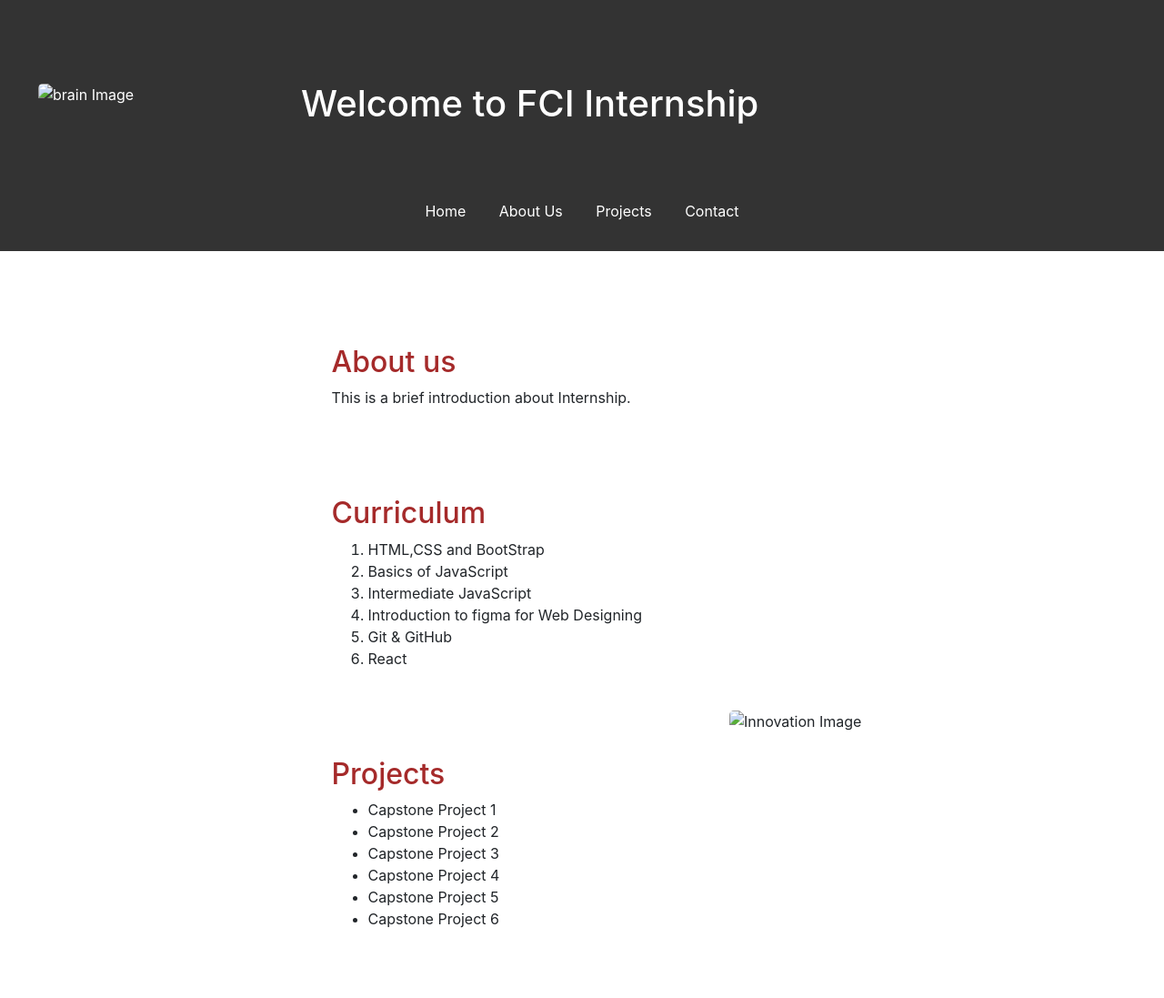
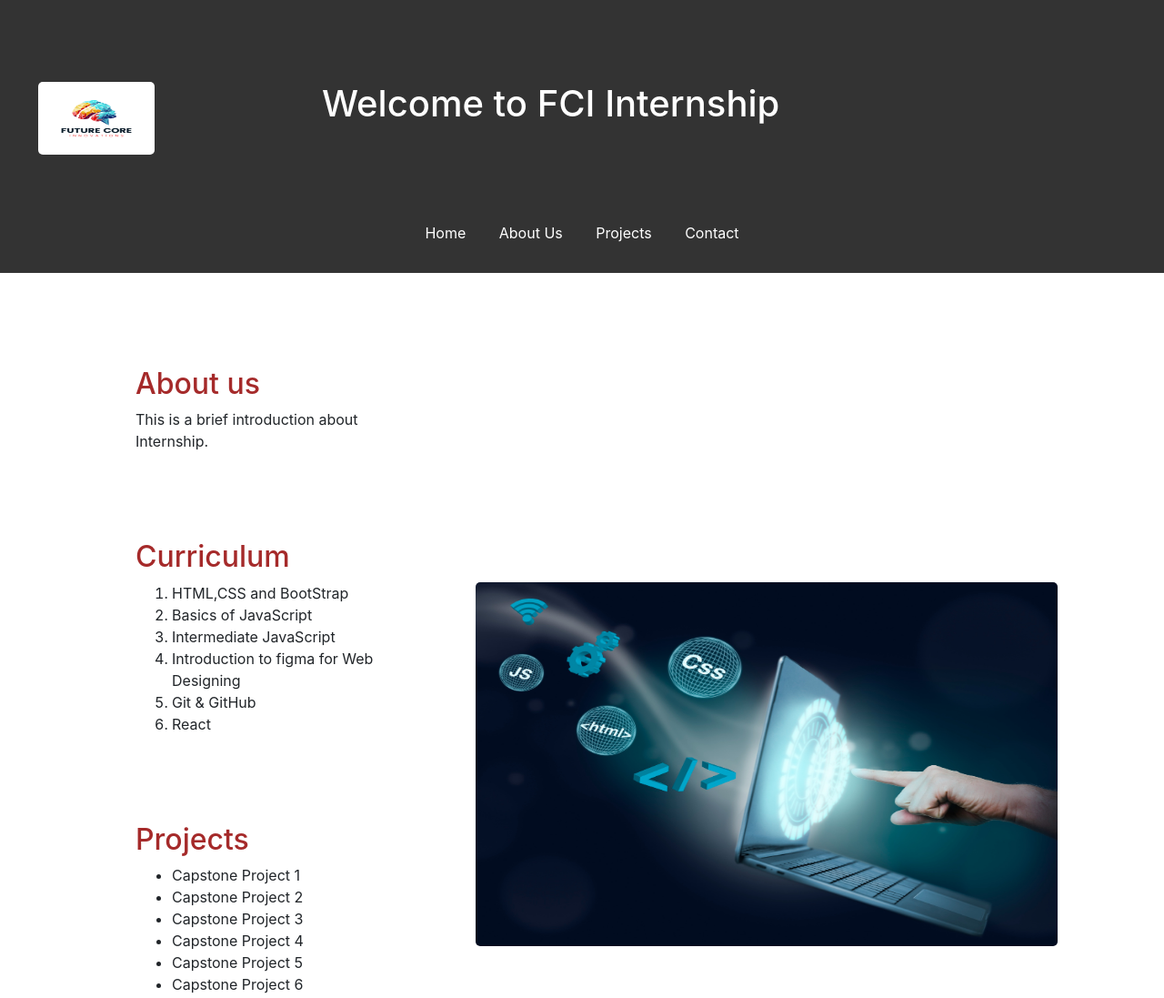
Before and after one commit to Pradeep0997/Assignm, a plain HTML site: page index.html in a window 1280 px wide. Shown: the top 1097 px of the page at 91% size. Drawn offline with nearby package versions, Linux system fonts and the light colour scheme; the site is published under a folder, as on GitHub Pages, so addresses that start at the root find nothing.

Commit message:
Update index.html

```diff
--- a/index.html
+++ b/index.html
@@ -16,7 +16,7 @@
     <header>
     	<div class="heading">
          <div>
-         <img src="/FCI-Brain-Digital.png" alt="brain Image" />
+         <img src="FCI-Brain-Digital.png" alt="brain Image" />
          </div>
          <div>
          	 <h1 class="h-1">Welcome to FCI Internship</h1>
@@ -71,7 +71,7 @@
 	   <div class="image">
 
 
-	    	<img src="/fci.jpg" alt="Innovation Image" />
+	    	<img src="fci.jpg" alt="Innovation Image" />
 	    </div>
 
 
```
